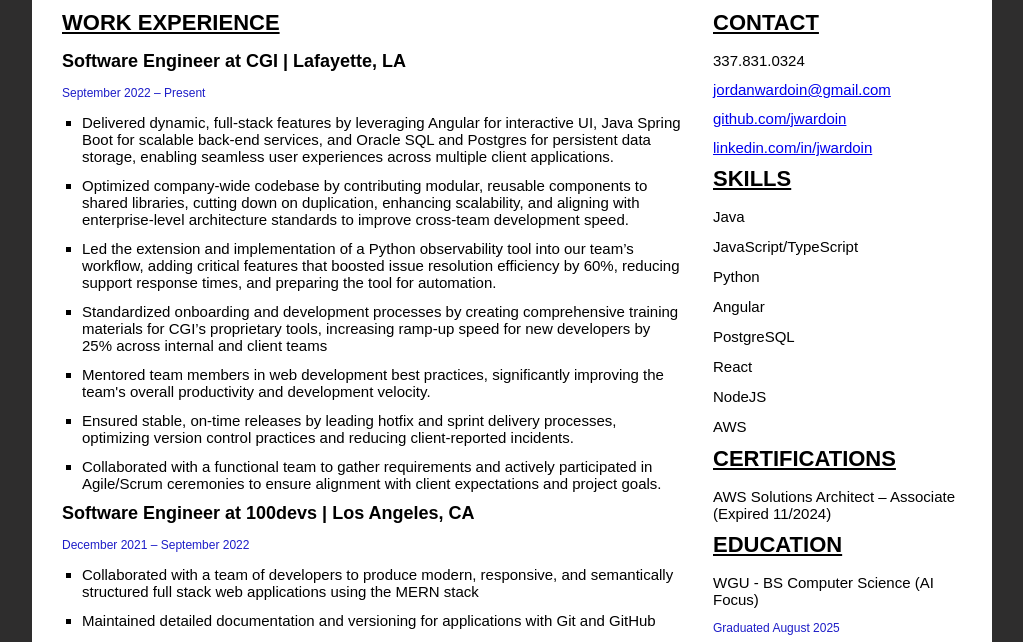
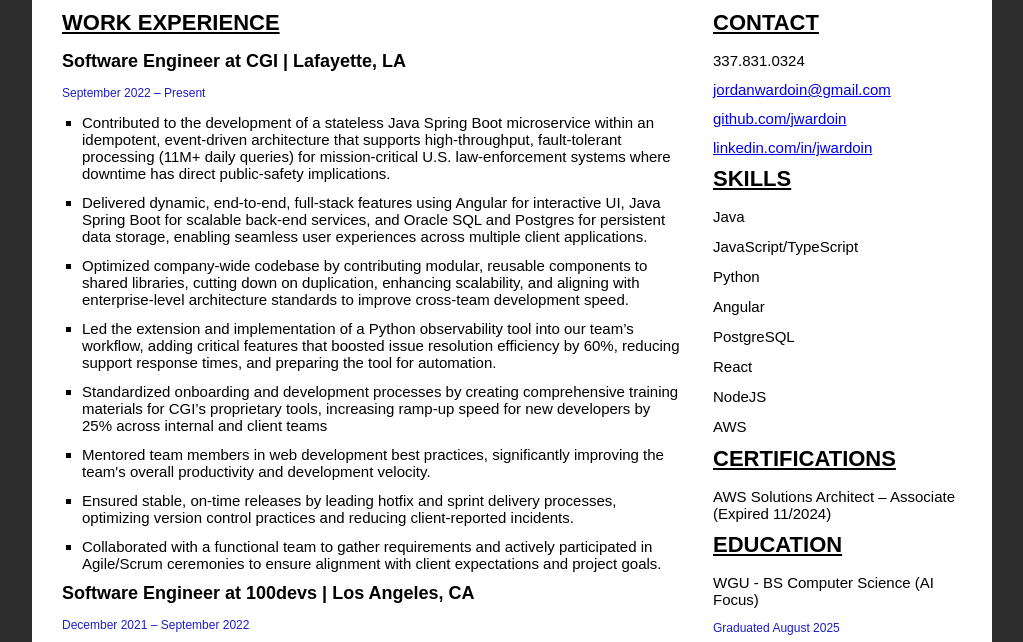
Before and after one commit to jwardoin/cloud-resume, a plain HTML site: page Frontend/index.html in a window 1280 px wide. Shown: the part 122-764 px from the top of the page, without its empty margins (128-1151 px from the left). Drawn offline with Linux system fonts and the light colour scheme.

Commit message:
updates current role bullets with new project description

```diff
--- a/Frontend/index.html
+++ b/Frontend/index.html
@@ -95,7 +95,8 @@
           <h3>Software Engineer at CGI | Lafayette, LA</h3>
           <p class="date">September 2022 – Present</p>
           <ul class="marked-list">
-            <li>Delivered dynamic, full-stack features by leveraging Angular for interactive UI, Java Spring Boot for scalable back-end services, and Oracle SQL and Postgres for persistent data storage, enabling seamless user experiences across multiple client applications.</li>
+            <li>Contributed to the development of a stateless Java Spring Boot microservice within an idempotent, event-driven architecture that supports high-throughput, fault-tolerant processing (11M+ daily queries) for mission-critical U.S. law-enforcement systems where downtime has direct public-safety implications.</li>
+            <li>Delivered dynamic, end-to-end, full-stack features using Angular for interactive UI, Java Spring Boot for scalable back-end services, and Oracle SQL and Postgres for persistent data storage, enabling seamless user experiences across multiple client applications.</li>
             <li>Optimized company-wide codebase by contributing modular, reusable components to shared libraries, cutting down on duplication, enhancing scalability, and aligning with enterprise-level architecture standards to improve cross-team development speed.</li>
             <li>Led the extension and implementation of a Python observability tool into our team’s workflow, adding critical features that boosted issue resolution efficiency by 60%, reducing support response times, and preparing the tool for automation.</li>
             <li>Standardized onboarding and development processes by creating comprehensive training materials for CGI’s proprietary tools, increasing ramp-up speed for new developers by 25% across internal and client teams </li>
```
